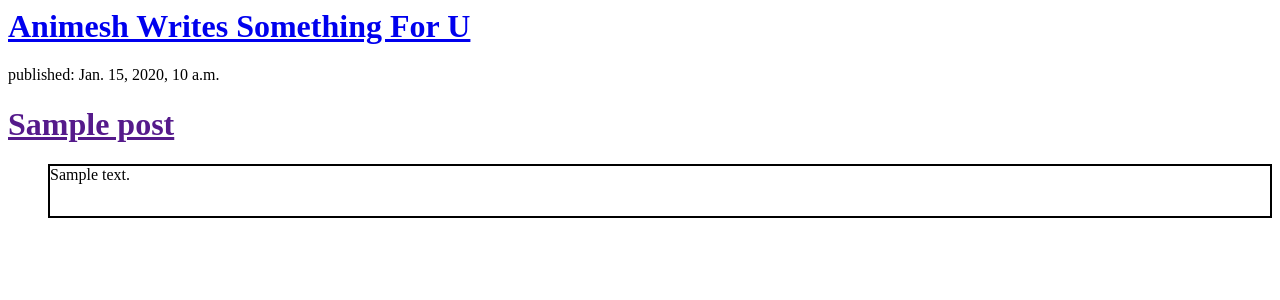
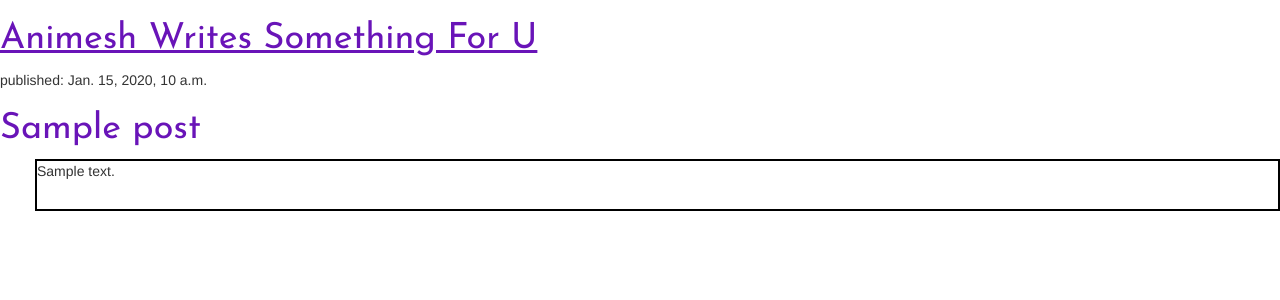
Before and after one commit to Animesh3193/First_Blog, a Django app: template blog/templates/blog/post_list.html in a window 1280 px wide. Shown: the top 300 px of the page. Run offline with Django 3.2, Linux system fonts and the light colour scheme; the template is opened without the code that fills it: values that come from a table or form of the project are taken from there, others are empty; tables that the repository leaves empty hold one stand-in row (values such as "Sample post"); some libraries are stand-ins or nearby versions.

Commit message:
Formatting with CSS

```diff
--- /dev/null
+++ b/blog/static/css/blog.css
@@ -0,0 +1,4 @@
+h1 a {
+	color: #6914B8;
+	font-family: 'Josefin Sans', sans-serif;
+}
--- a/blog/templates/blog/post_list.html
+++ b/blog/templates/blog/post_list.html
@@ -1,6 +1,11 @@
+{% load staticfiles %}
 <html>
     <head>
-        <title>Animesh Wild Blogs</title>
+		<title>Animesh Wild Blogs</title>
+		<link rel="stylesheet" href="//maxcdn.bootstrapcdn.com/bootstrap/3.2.0/css/bootstrap.min.css">
+		<link rel="stylesheet" href="//maxcdn.bootstrapcdn.com/bootstrap/3.2.0/css/bootstrap-theme.min.css">
+		<link rel="stylesheet" href="{% static 'css/blog.css' %}">
+		<link href="https://fonts.googleapis.com/css?family=Josefin+Sans" rel="stylesheet">
     </head>
     <body>
         <div>
```
